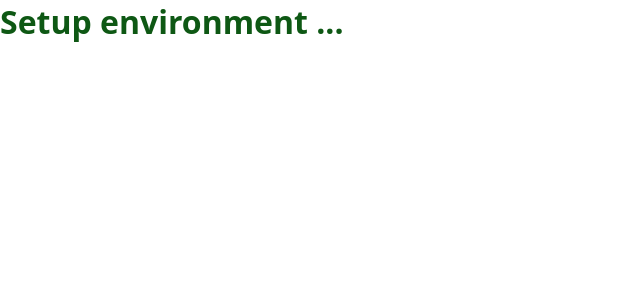
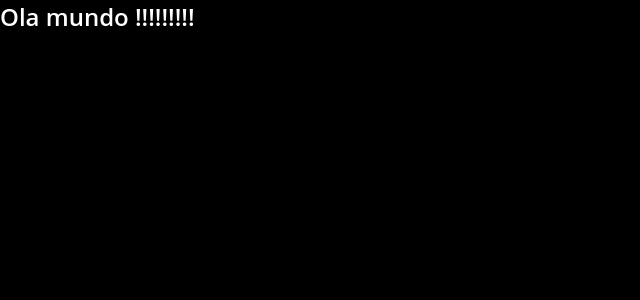
Before and after one commit to joaopedroalb/Github-Chat, a Next.js app: page / in a window 1280 px wide. Shown: the top 300 px of the page, without its empty margins (0-640 px from the left). Built offline with nearby package versions, Linux system fonts and the light colour scheme.

Commit message:
Create title component

```diff
--- a/package.json
+++ b/package.json
@@ -5,6 +5,7 @@
   "author": "João Pedro Albuquerque",
   "license": "MIT",
   "dependencies": {
+    "@skynexui/components": "^1.23.2",
     "next": "^12.0.8",
     "react": "^17.0.2",
     "react-dom": "^17.0.2"
--- a/src/pages/index.js
+++ b/src/pages/index.js
@@ -1,3 +1,4 @@
+import {Box,Button,Text,TextField,Image} from '@skynexui/components'
 import appConfig from '../../config.json'
 
 function GlobalStyle() {
@@ -8,6 +9,7 @@ function GlobalStyle() {
           padding: 0;
           box-sizing: border-box;
           list-style: none;
+          background:black;
         }
         body {
           font-family: 'Open Sans', sans-serif;
@@ -29,19 +31,31 @@ function GlobalStyle() {
     );
   }
 
+function Title(props) {
+    const Tag = props.tag || 'h1';
+    return (
+        <>
+        <Tag>{props.children}</Tag>
+        <style jsx>{`
+                ${Tag} {
+                    color: ${appConfig.theme.colors.neutrals['000']};
+                    font-size: 24px;
+                    font-weight: 600;
+                }
+                `}</style>
+        </>
+    );
+}
+
 function HomePage() {
     return (
         <div>
             <GlobalStyle/>
-            <h1>
-                Setup environment ...
-            </h1>
 
-            <style jsx>{`
-                h1{
-                    color:${appConfig.theme.colors.primary['800']}
-                }
-            `}</style>
+            <Title tag='h2'>
+                Ola mundo !!!!!!!!!
+            </Title>
+
         </div>
     )
   }
```
Also changed, not shown: 1 other file (tests, documents, lock files or other folders).
